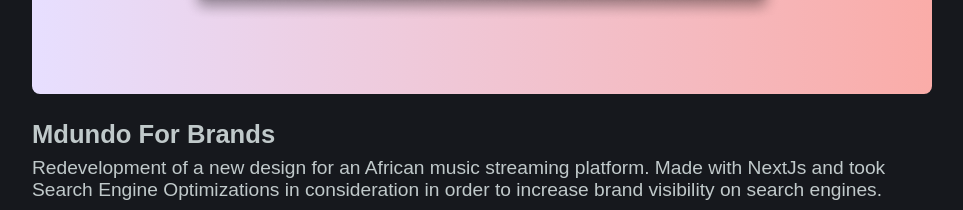
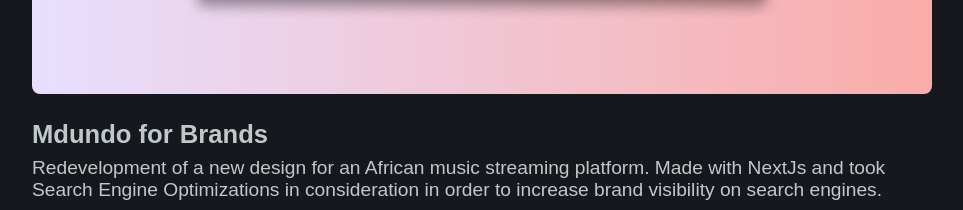
Before and after one commit to GabrielAbubakar/Portfolio-Website, a Next.js app: page / in a window 1280 px wide. Shown: the part 2689-2899 px from the top of the page, without its empty margins (158-1121 px from the left). Built offline with nearby package versions, Linux system fonts and the light colour scheme.

Commit message:
light theme button edited

```diff
--- a/components/sections/Work/index.tsx
+++ b/components/sections/Work/index.tsx
@@ -29,7 +29,7 @@
 
                 <ProjectItem
                     image={Mdundo}
-                    title="Mdundo For Brands"
+                    title="Mdundo for Brands"
                     details="Redevelopment of a new design for an African music streaming platform. Made with NextJs and took Search Engine Optimizations in consideration in order to increase brand visibility on search engines."
                     link="https://mdundoforbrands.netlify.app/"
                     alt="Mdundo for brands page"
--- a/components/styled/theme/Theme.styled.js
+++ b/components/styled/theme/Theme.styled.js
@@ -1,71 +1,3 @@
-// export const dark = {
-//     name: "dark-theme",
-//     colors: {
-//         background: "#181818",
-//         bodyText: "#ccc",
-//         primary: "#B3A577",
-//         secondary: '#8f876d',
-//         headerText: '#828282',
-//         headerTextHighlight1: '#f0f0f0',
-//         subtext: '#8f876d',
-//         footerLinks: 'grey',
-//         footerLinksHover: '#eee',
-
-//         thumbscrollThumb: "#727172",
-//         thumbscrollHover: "#c7c3c7",
-//         thumbscrollTrack: "#2c2c2c",
-
-//         buttonBackground: '#b3a577',
-//         buttonStroke: '#181818'
-//     },
-// };
-
-// export const light = {
-//     name: "light-theme",
-//     colors: {
-//         background: '#f8f8f8',
-//         bodyText: '#181818',
-//         primary: '#675C35',
-//         secondary: "#B3A577",
-//         headerText: '#504f4f',
-//         headerTextHighlight1: '#181818',
-//         subtext: '#8f876d',
-//         footerLinks: 'grey',
-//         footerLinksHover: '#222',
-
-
-//         thumbscrollThumb: "#777",
-//         thumbscrollHover: "#555",
-//         thumbscrollTrack: "#aaa",
-
-//         buttonBackground: '#181818',
-//         buttonStroke: '#ccc'
-//     }
-// }
-
-// export const lightnew = {
-//     name: "light-theme",
-//     colors: {
-//         background: '#f3f5e8',
-//         bodyText: '#2c2b2b',
-//         primary: '#675C35',
-//         secondary: "#B3A577",
-//         headerText: '#504f4f',
-//         headerTextHighlight1: '#181818',
-//         subtext: '#8f876d',
-//         footerLinks: 'grey',
-//         footerLinksHover: '#222',
-
-
-//         thumbscrollThumb: "#777",
-//         thumbscrollHover: "#555",
-//         thumbscrollTrack: "#aaa",
-
-//         buttonBackground: '#181818',
-//         buttonStroke: '#ccc'
-//     }
-// }
-
 export const dark = {
     name: "dark-theme",
     colors: {
@@ -99,8 +31,8 @@
         thumbscrollTrack: "#aaa",
 
         // button colors
-        buttonBack: "#fff",
-        buttonText: "rgb(86, 134, 145, .1)",
+        buttonText: "#fff",
+        buttonBack: "rgb(86, 134, 145, .1)",
     },
 };
 
```
